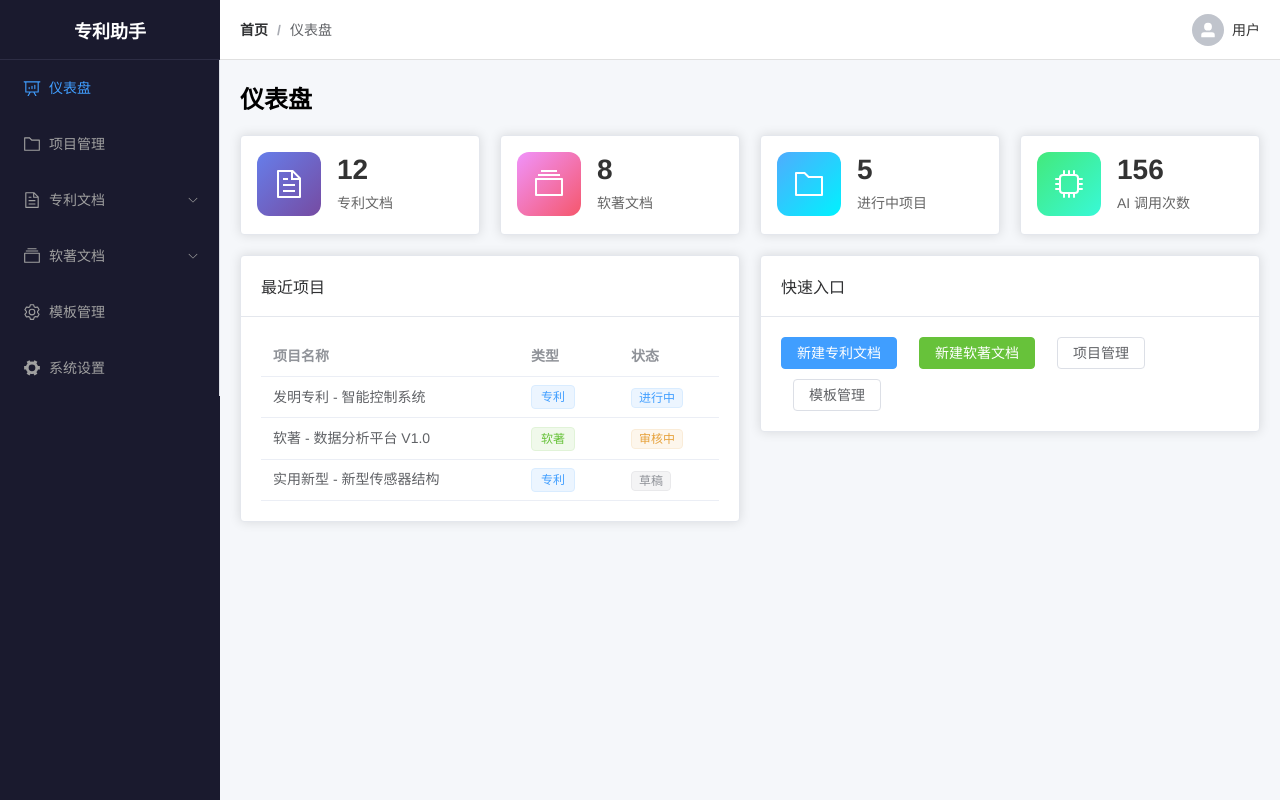
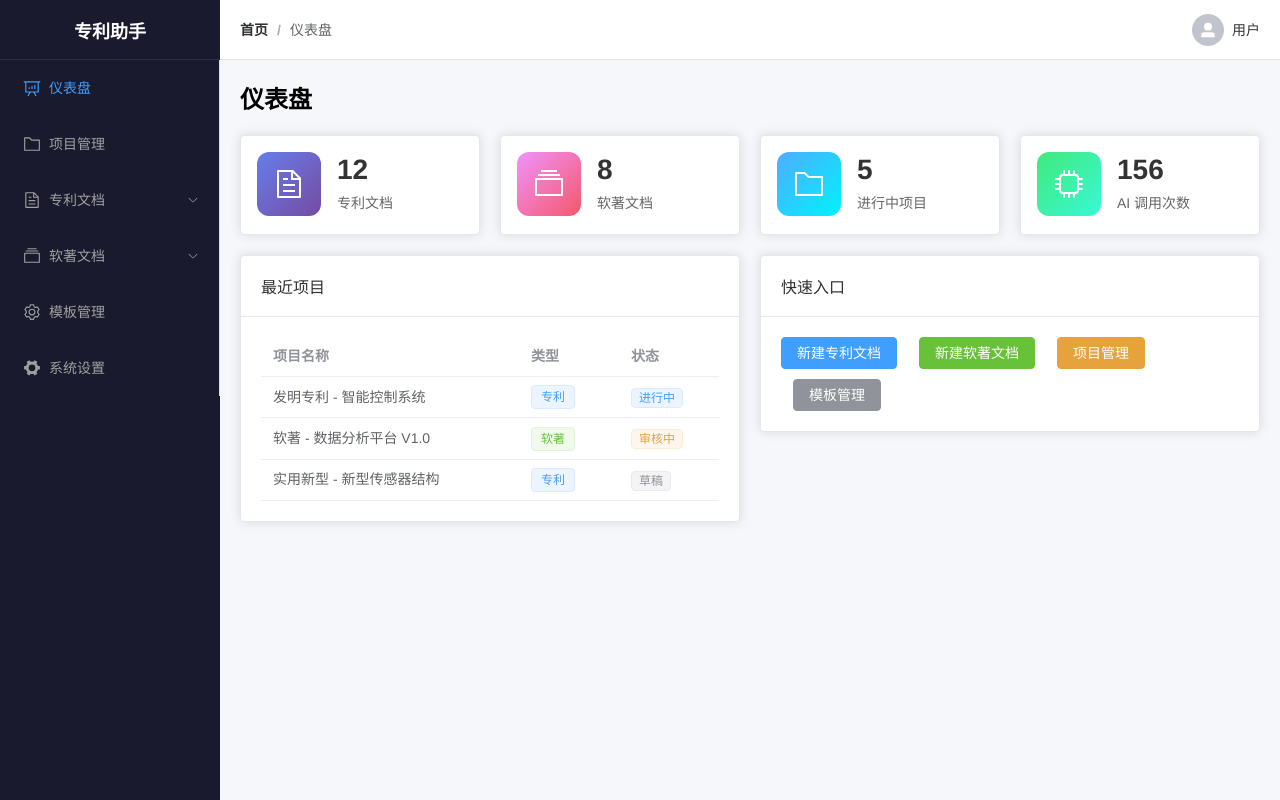
Before and after one commit to craftor/ai-patent-assist, a Vue app in the folder frontend/: page /dashboard in a window 1280 px wide. Built offline with nearby package versions, Linux system fonts and the light colour scheme; no server answers; sample sign-in values are in the browser's storage.

Commit message:
fix: 为仪表盘快速入口按钮添加配色

```diff
--- a/frontend/src/pages/Dashboard.vue
+++ b/frontend/src/pages/Dashboard.vue
@@ -98,8 +98,12 @@
             <el-button type="success" @click="$router.push('/copyrights/create')">
               新建软著文档
             </el-button>
-            <el-button @click="$router.push('/projects')">项目管理</el-button>
-            <el-button @click="$router.push('/templates')">模板管理</el-button>
+            <el-button type="warning" @click="$router.push('/projects')">
+              项目管理
+            </el-button>
+            <el-button type="info" @click="$router.push('/templates')">
+              模板管理
+            </el-button>
           </div>
         </el-card>
       </el-col>
```
